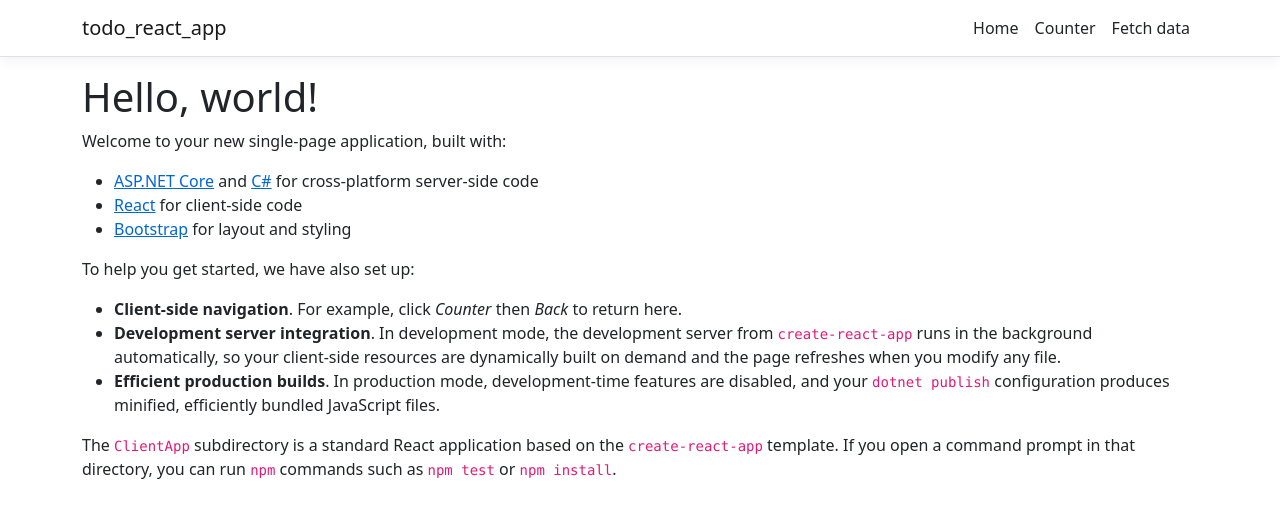
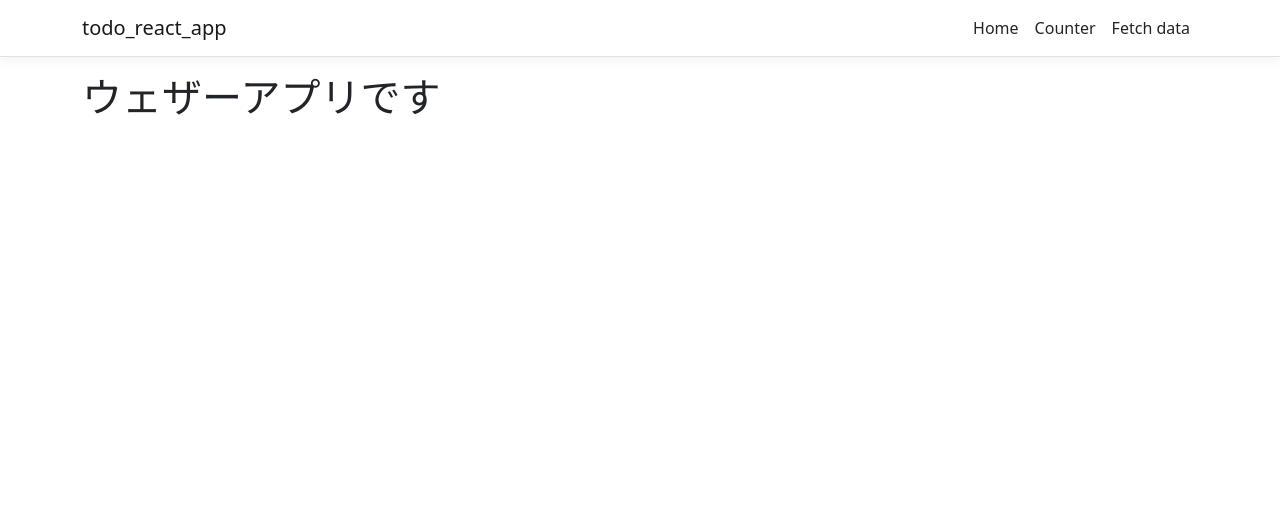
Before and after one commit to subaru-hello/React-CS, a React (Create React App) app in the folder ClientApp/: page / in a window 1280 px wide. Shown: the top 518 px of the page. Built offline with nearby package versions, Linux system fonts and the light colour scheme.

Commit message:
npm install

```diff
--- a/ClientApp/src/components/Home.js
+++ b/ClientApp/src/components/Home.js
@@ -1,4 +1,4 @@
-import React, { Component } from 'react';
+import React, { Component } from "react";
 
 export class Home extends Component {
   static displayName = Home.name;
@@ -6,20 +6,7 @@
   render() {
     return (
       <div>
-        <h1>Hello, world!</h1>
-        <p>Welcome to your new single-page application, built with:</p>
-        <ul>
-          <li><a href='https://get.asp.net/'>ASP.NET Core</a> and <a href='https://msdn.microsoft.com/en-us/library/67ef8sbd.aspx'>C#</a> for cross-platform server-side code</li>
-          <li><a href='https://facebook.github.io/react/'>React</a> for client-side code</li>
-          <li><a href='http://getbootstrap.com/'>Bootstrap</a> for layout and styling</li>
-        </ul>
-        <p>To help you get started, we have also set up:</p>
-        <ul>
-          <li><strong>Client-side navigation</strong>. For example, click <em>Counter</em> then <em>Back</em> to return here.</li>
-          <li><strong>Development server integration</strong>. In development mode, the development server from <code>create-react-app</code> runs in the background automatically, so your client-side resources are dynamically built on demand and the page refreshes when you modify any file.</li>
-          <li><strong>Efficient production builds</strong>. In production mode, development-time features are disabled, and your <code>dotnet publish</code> configuration produces minified, efficiently bundled JavaScript files.</li>
-        </ul>
-        <p>The <code>ClientApp</code> subdirectory is a standard React application based on the <code>create-react-app</code> template. If you open a command prompt in that directory, you can run <code>npm</code> commands such as <code>npm test</code> or <code>npm install</code>.</p>
+        <h1>ウェザーアプリです</h1>
       </div>
     );
   }
```
Also changed, not shown: 1 other file (tests, documents, lock files or other folders).
